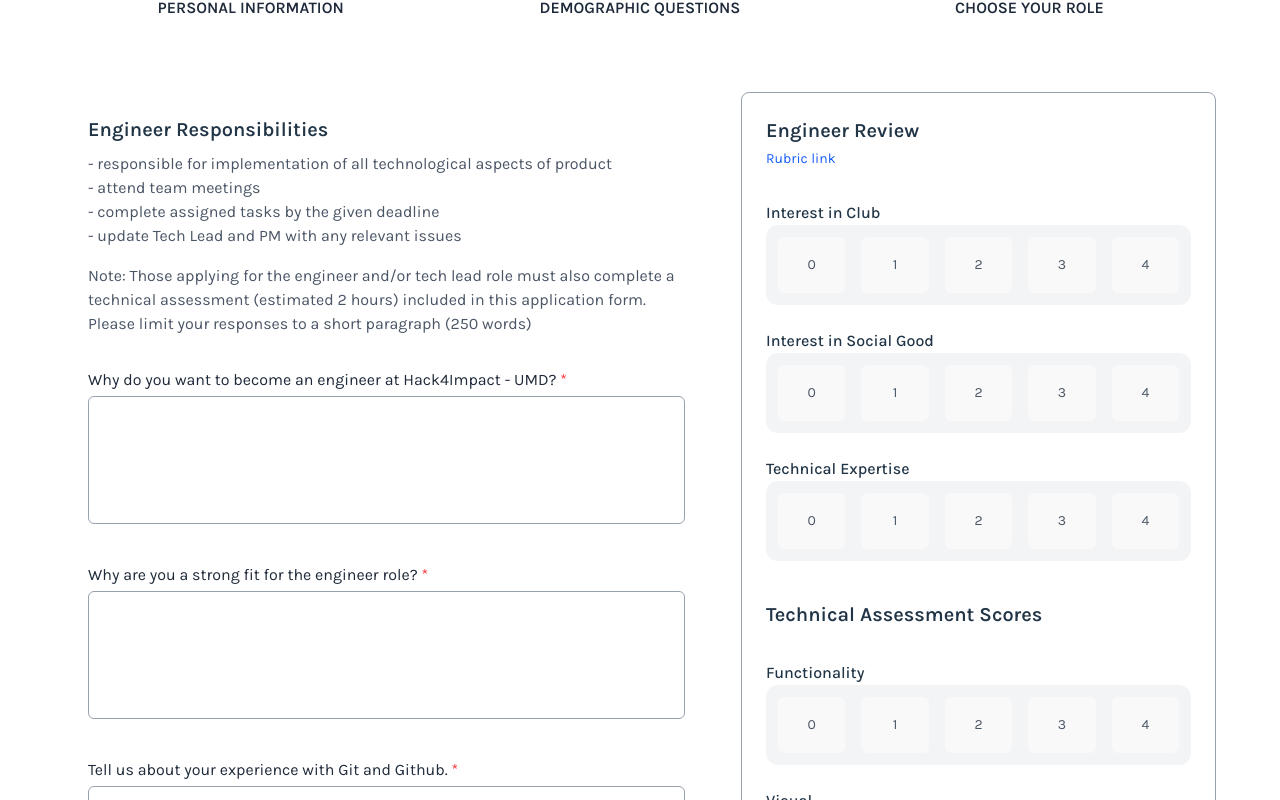
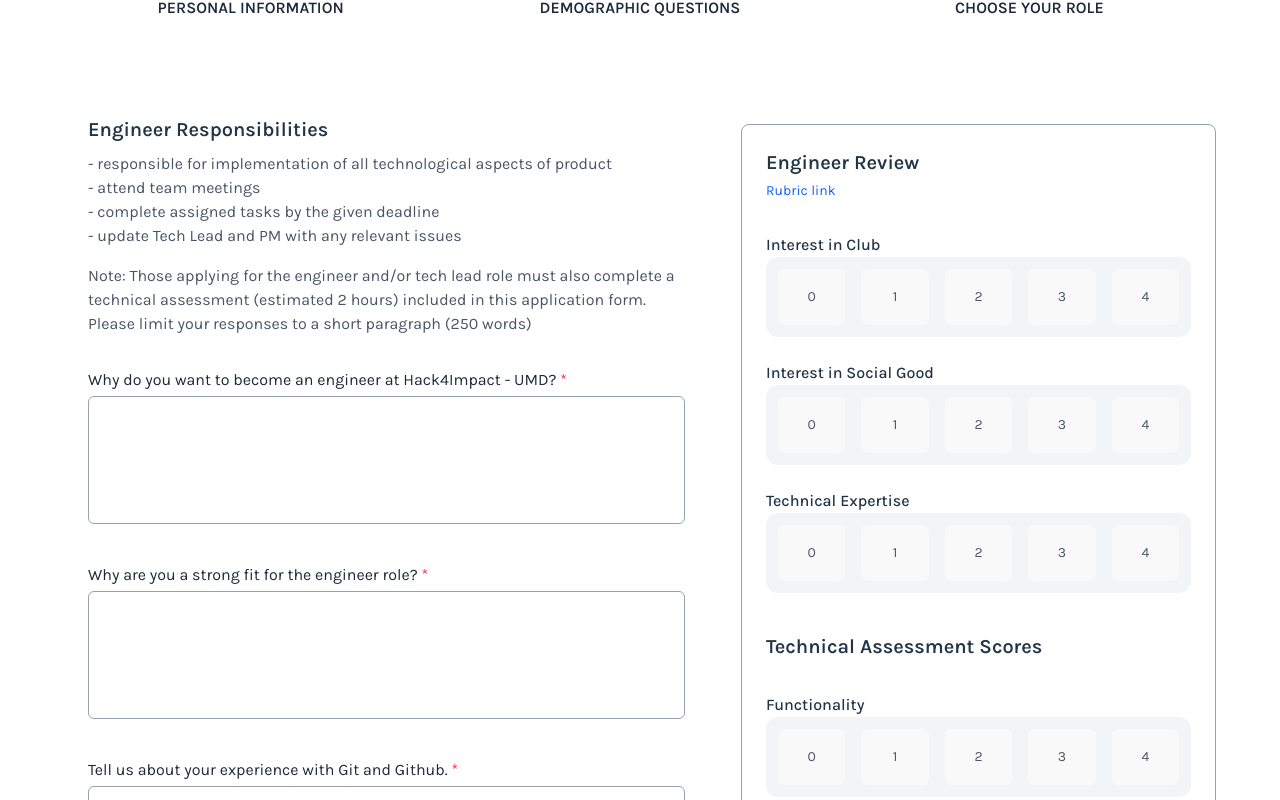
Before and after one commit to Hack4Impact-UMD/h4i-internal-application-tool, a React (Vite) app in the folder frontend/: page /review in a window 1280 px wide. Shown: the part 180-980 px from the top of the page. Built offline with nearby package versions, Linux system fonts and the light colour scheme; no server answers; the database is empty.

Commit message:
separate card content into ReviewCard component

```diff
--- /dev/null
+++ b/frontend/src/components/reviewer/ReviewCard.tsx
@@ -0,0 +1,131 @@
+import { useState } from "react";
+
+const reviewCategories = [
+  {
+    label: "Interest in Club",
+    key: "interestInClub",
+  },
+  {
+    label: "Interest in Social Good",
+    key: "interestInSocialGood",
+  },
+  {
+    label: "Technical Expertise",
+    key: "technicalExpertise",
+  },
+];
+
+const assessmentCategories = [
+  { label: "Functionality", key: "functionality" },
+  { label: "Visual", key: "visual" },
+  { label: "Coding Practices", key: "codingPractices" },
+  { label: "Coding Style", key: "codingStyle" },
+];
+
+// Add this type for all possible score keys
+const allScoreKeys = [
+  "interestInClub",
+  "interestInSocialGood",
+  "technicalExpertise",
+  "functionality",
+  "visual",
+  "codingPractices",
+  "codingStyle",
+] as const;
+type ScoreKey = typeof allScoreKeys[number];
+
+type Scores = Record<ScoreKey, number | null>;
+
+export default function ReviewCard() {
+  const [scores, setScores] = useState<Scores>({
+    interestInClub: null,
+    interestInSocialGood: null,
+    technicalExpertise: null,
+    functionality: null,
+    visual: null,
+    codingPractices: null,
+    codingStyle: null,
+  });
+  const [notes, setNotes] = useState("");
+
+  const handleScoreChange = (key: ScoreKey, value: number) => {
+    setScores((prev) => ({ ...prev, [key]: value }));
+  };
+
+  const handleSubmit = (e: React.FormEvent) => {
+    e.preventDefault();
+    // Submit logic here
+    alert("Submitted!");
+  };
+
+  // Custom OptionButton for scoring section
+  const ScoreButton = ({ score, selected, onClick }: { score: number; selected: boolean; onClick: () => void }) => (
+    <button
+      type="button"
+      onClick={onClick}
+      className={`w-24 h-14 flex items-center justify-center rounded-md text-sm transition border-none outline-none focus:ring-2 focus:ring-blue-400
+        ${selected ? "bg-blue-500 text-white" : "bg-gray-300 text-gray-600"}`}
+      style={{ boxShadow: "none" }}
+    >
+      {score}
+    </button>
+  );
+
+  return (
+      <form onSubmit={handleSubmit} className="flex flex-row max-w-6xl mx-auto mt-8 gap-8">
+        <div className="w-[475px] flex-shrink-0">
+          <div className="bg-white rounded-lg p-6 flex flex-col gap-6 border border-gray-400">
+            <div className="mb-2">
+              <h2 className="text-xl font-semibold">Engineer Review</h2>
+              <a href="#" className="text-blue-600 underline text-sm block mt-1">Rubric link</a>
+            </div>
+            {reviewCategories.map((cat) => (
+              <div key={cat.key} className="mb-0">
+                <div className="font-medium mb-0">{cat.label}</div>
+                <div className="flex flex-row gap-4 bg-gray-100 rounded-xl p-3">
+                  {[0, 1, 2, 3, 4].map((score) => (
+                    <ScoreButton
+                      key={score}
+                      score={score}
+                      selected={scores[cat.key as ScoreKey] === score}
+                      onClick={() => handleScoreChange(cat.key as ScoreKey, score)}
+                    />
+                  ))}
+                </div>
+              </div>
+            ))}
+            <div className="text-xl font-semibold mt-4 mb-2">Technical Assessment Scores</div>
+            {assessmentCategories.map((cat) => (
+              <div key={cat.key} className="mb-0">
+                <div className="font-medium mb-0">{cat.label}</div>
+                <div className="flex flex-row gap-4 bg-gray-100 rounded-xl p-3">
+                  {[0, 1, 2, 3, 4].map((score) => (
+                    <ScoreButton
+                      key={score}
+                      score={score}
+                      selected={scores[cat.key as ScoreKey] === score}
+                      onClick={() => handleScoreChange(cat.key as ScoreKey, score)}
+                    />
+                  ))}
+                </div>
+              </div>
+            ))}
+            <div className="mt-4">
+              <div className="font-medium mb-1">Additional notes</div>
+              <textarea
+                className="p-3 w-full h-32 border border-gray-400 focus:border-gray-400 focus:outline-none bg-transparent text-base rounded-md resize-none"
+                value={notes}
+                onChange={(e) => setNotes(e.target.value)}
+              />
+            </div>
+            <button
+              type="submit"
+              className="h-8 rounded-full text-sm font-semibold px-3 bg-blue-500 text-white flex items-center justify-center mt-4 self-start"
+            >
+              Submit
+            </button>
+          </div>
+        </div>
+      </form>
+  );
+}
--- a/frontend/src/pages/Review.tsx
+++ b/frontend/src/pages/Review.tsx
@@ -1,8 +1,7 @@
 import { useState } from "react";
 import Navbar from "../components/Navbar";
-import OptionButton from "../components/form/OptionButton";
-import Button from "../components/Button";
 import Timeline from "../components/status/Timeline";
+import ReviewCard from "../components/reviewer/ReviewCard";
 
 const engineerQuestions = [
   {
@@ -126,7 +125,7 @@ export default function Review() {
         currentStep={2}
         maxStepReached={2}
       />
-      <form onSubmit={handleSubmit} className="flex flex-row max-w-6xl mx-auto mt-8 gap-8">
+      <div onSubmit={handleSubmit} className="flex flex-row max-w-6xl mx-auto mt-8 gap-8">
         {/* Left column: Responsibilities and Questions */}
         <div className="flex-1 flex flex-col gap-6">
           <div className="bg-white rounded-lg p-6">
@@ -220,60 +219,8 @@ export default function Review() {
           </div>
         </div>
         {/* Right column: Review Rubric and Scores */}
-        <div className="w-[475px] flex-shrink-0">
-          <div className="bg-white rounded-lg p-6 flex flex-col gap-6 border border-gray-400">
-            <div className="mb-2">
-              <h2 className="text-xl font-semibold">Engineer Review</h2>
-              <a href="#" className="text-blue-600 underline text-sm block mt-1">Rubric link</a>
-            </div>
-            {reviewCategories.map((cat) => (
-              <div key={cat.key} className="mb-0">
-                <div className="font-medium mb-0">{cat.label}</div>
-                <div className="flex flex-row gap-4 bg-gray-100 rounded-xl p-3">
-                  {[0, 1, 2, 3, 4].map((score) => (
-                    <ScoreButton
-                      key={score}
-                      score={score}
-                      selected={scores[cat.key as ScoreKey] === score}
-                      onClick={() => handleScoreChange(cat.key as ScoreKey, score)}
-                    />
-                  ))}
-                </div>
-              </div>
-            ))}
-            <div className="text-xl font-semibold mt-4 mb-2">Technical Assessment Scores</div>
-            {assessmentCategories.map((cat) => (
-              <div key={cat.key} className="mb-0">
-                <div className="font-medium mb-0">{cat.label}</div>
-                <div className="flex flex-row gap-4 bg-gray-100 rounded-xl p-3">
-                  {[0, 1, 2, 3, 4].map((score) => (
-                    <ScoreButton
-                      key={score}
-                      score={score}
-                      selected={scores[cat.key as ScoreKey] === score}
-                      onClick={() => handleScoreChange(cat.key as ScoreKey, score)}
-                    />
-                  ))}
-                </div>
-              </div>
-            ))}
-            <div className="mt-4">
-              <div className="font-medium mb-1">Additional notes</div>
-              <textarea
-                className="p-3 w-full h-32 border border-gray-400 focus:border-gray-400 focus:outline-none bg-transparent text-base rounded-md resize-none"
-                value={notes}
-                onChange={(e) => setNotes(e.target.value)}
-              />
-            </div>
-            <button
-              type="submit"
-              className="h-8 rounded-full text-sm font-semibold px-3 bg-blue-500 text-white flex items-center justify-center mt-4 self-start"
-            >
-              Submit
-            </button>
-          </div>
-        </div>
-      </form>
+        <ReviewCard></ReviewCard>
+      </div>
     </div>
   );
 }
```
